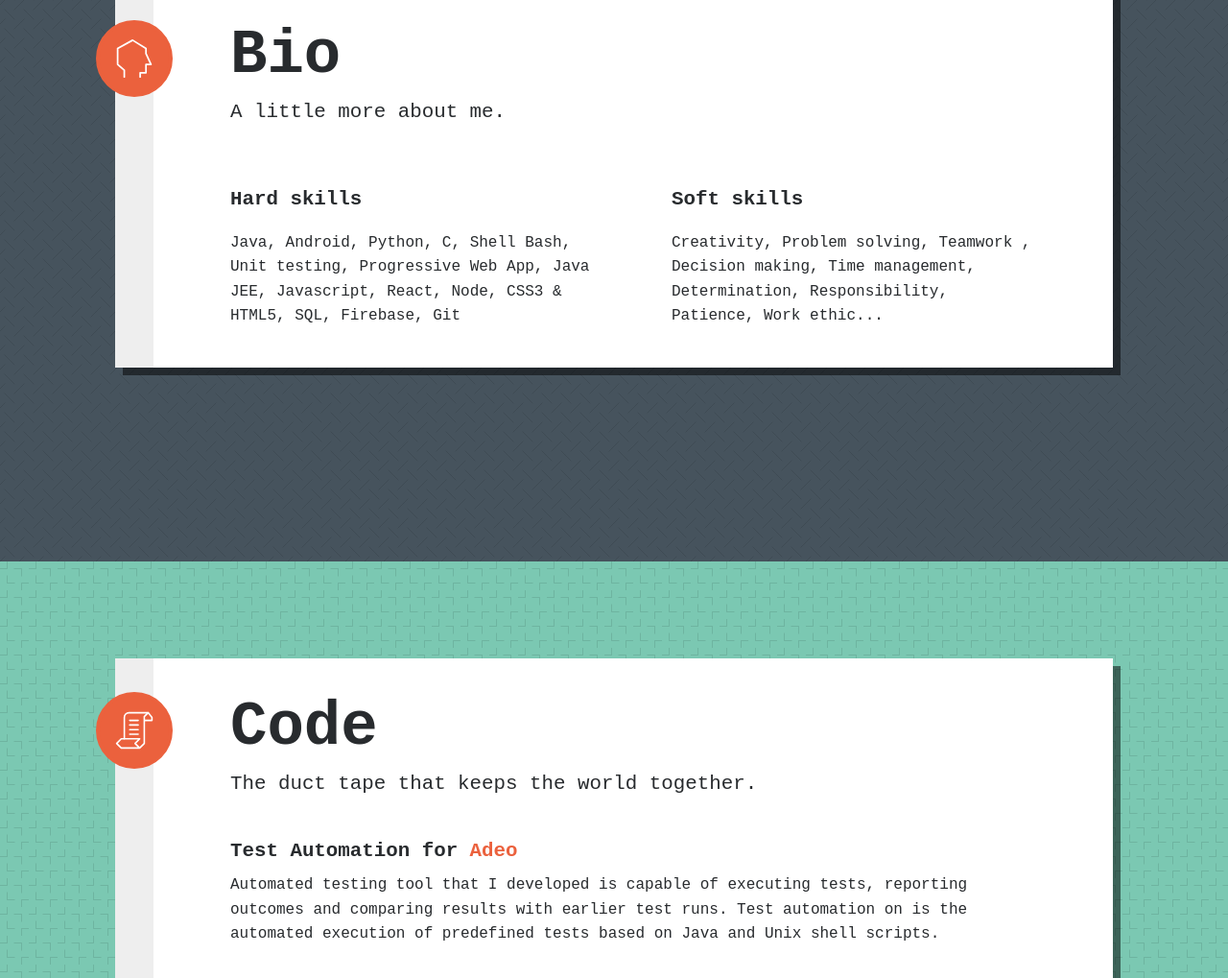
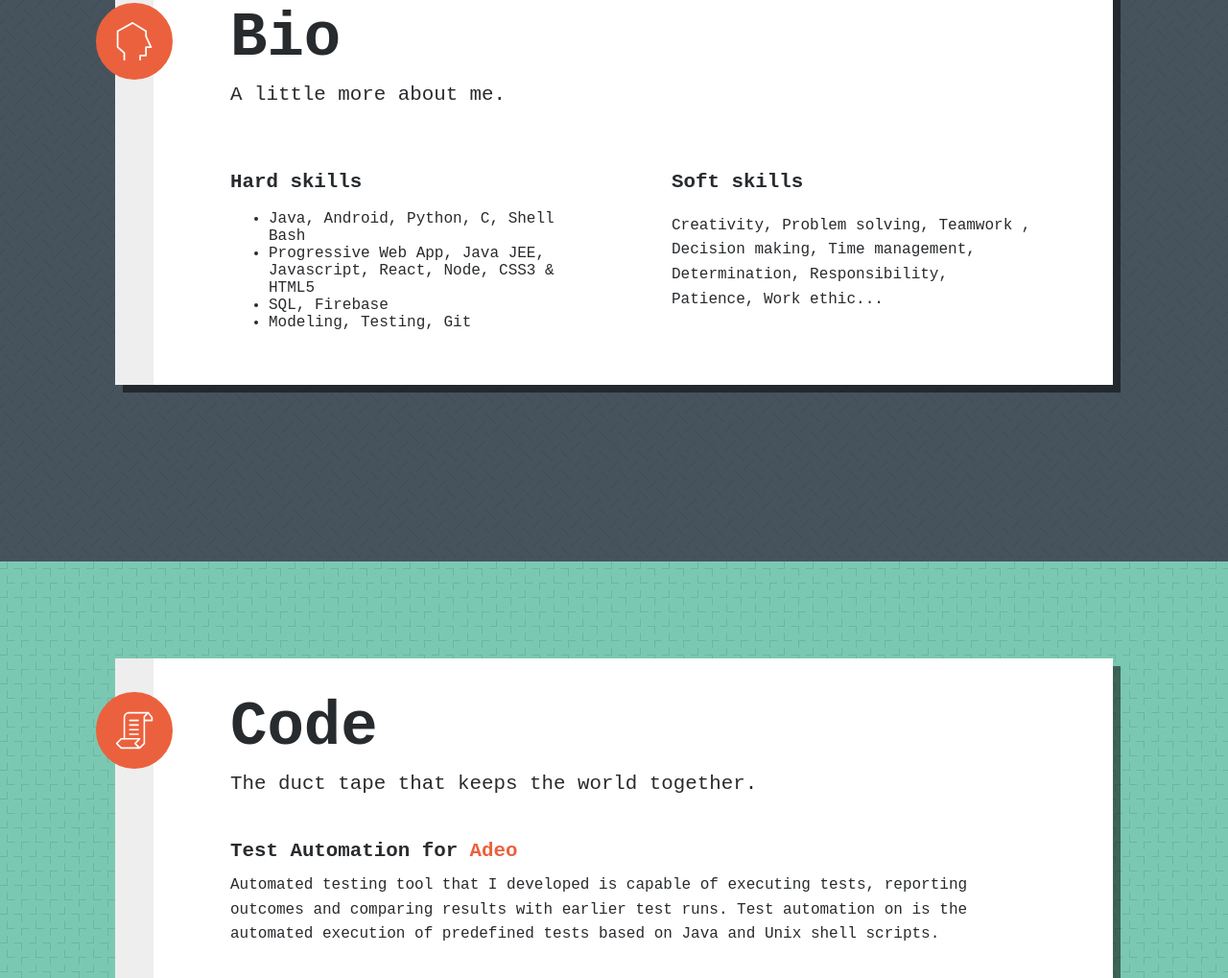
Before and after one commit to sarahetu/sarahetu.github.io, a website: page index.html in a window 1280 px wide. Shown: the part 1208-2227 px from the top of the page at 96% size. Drawn offline with Linux system fonts and the light colour scheme.

Commit message:
modif contenu

```diff
--- a/index.html
+++ b/index.html
@@ -13,7 +13,7 @@
   <body>
     <script async="" src="https://www.google-analytics.com/analytics.js"></script>
 
-      <section id="section-0" style="background-color:#EB613D;" ></div>
+      <section id="section-0" style="background-color:#EB613D;" >
           <div class="sarah">
               <svg viewBox="0 0 760 300">
                   <symbol id="s-text">
@@ -32,7 +32,7 @@
           <svg ><defs ><pattern id="dirzs" patternUnits="userSpaceOnUse" width="20" height="20" >
 
             <circle cx="10" cy="10" r="4" fill="transparent" stroke="rgba(0,0,0,0.13)" stroke-width="1" ></circle></pattern>
-            </defs></svg></div>
+            </defs></svg>
             <div class="RTdSn" >
                 <div class="bzDtW" ><a href="/"><h1 class="dsCugZ" >
                     </h1><span >Sarah Ben Abdesslem</span></a></div>
@@ -93,9 +93,12 @@
             <div class="euuwmB" ><div class="item kKOtfr" >
               <div class="item-description lmBVno" >
               <p><h3 class="item-title jPzqaA" >Hard skills</h3></p>
-              <p>Java, Android, Python, C, Shell Bash, Unit testing,
-                  Progressive Web App, Java JEE, Javascript, React, Node, CSS3 & HTML5,
-                  SQL, Firebase, Git </p>
+              <ul>
+              <li> Java, Android, Python, C, Shell Bash</li>
+              <li> Progressive Web App, Java JEE, Javascript, React, Node, CSS3 & HTML5 </li>
+              <li> SQL, Firebase </li>
+              <li> Modeling, Testing, Git  </li>
+              </ul>
               </div>
               </div>
 
```
